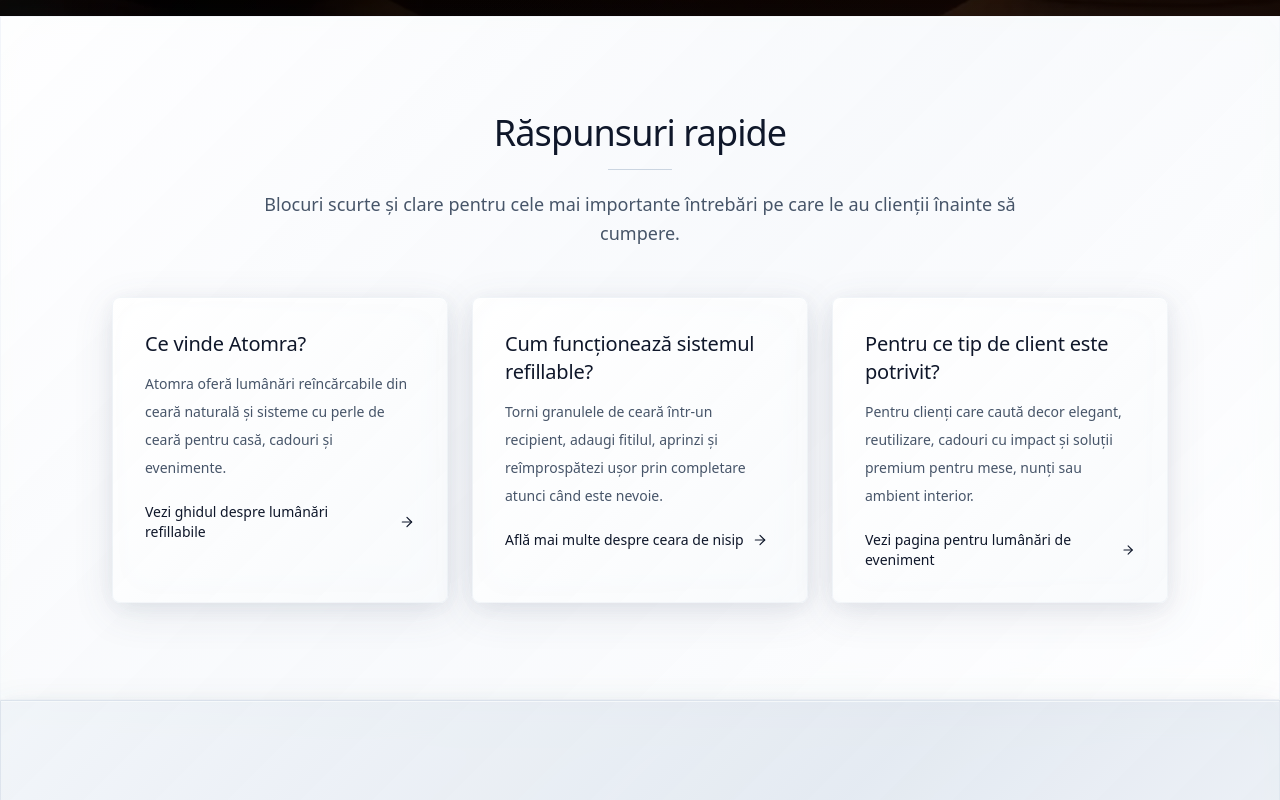
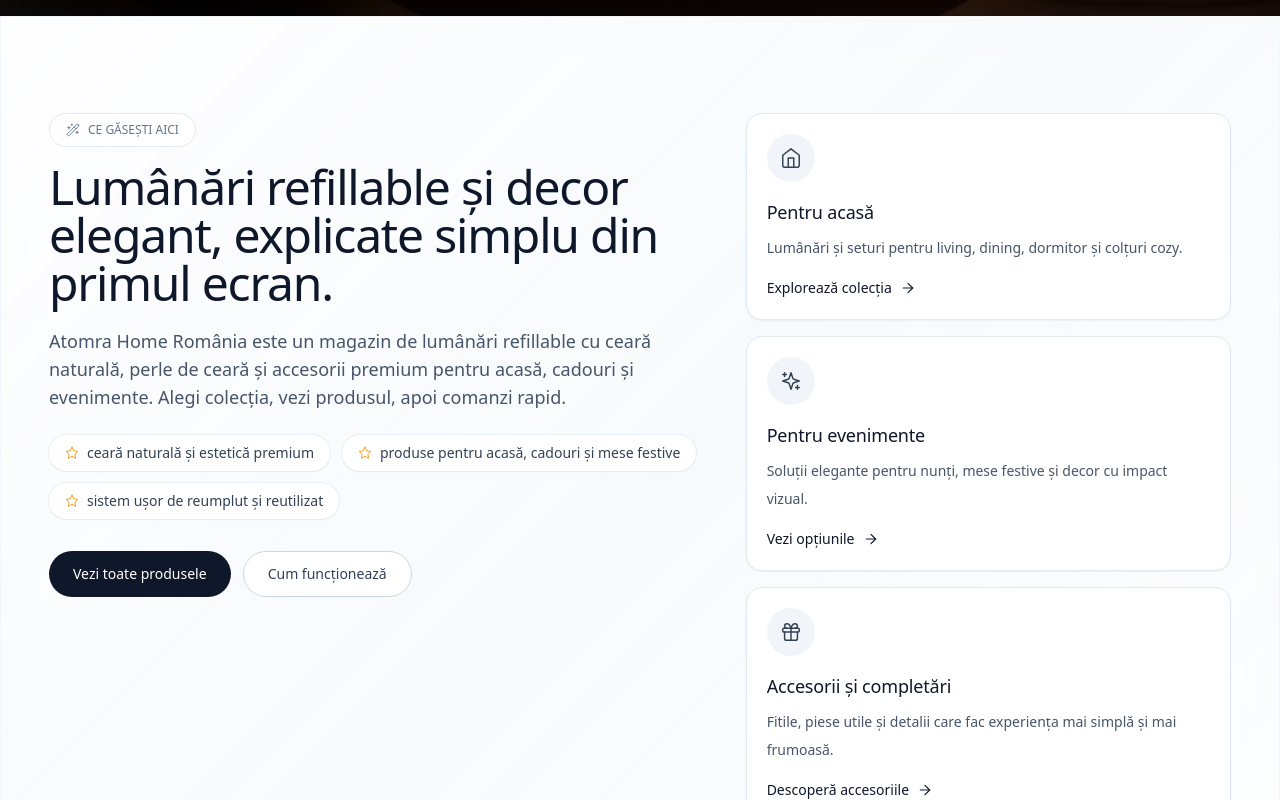
Before and after one commit to nagyistvan1992/AtomraHomerRomania2026Live, a React (Vite) app: page / in a window 1280 px wide. Shown: the part 860-1660 px from the top of the page. Built offline with nearby package versions, Linux system fonts and the light colour scheme.

Commit message:
Improve homepage shopper flow

```diff
--- /dev/null
+++ b/src/components/StorefrontOverview.tsx
@@ -0,0 +1,194 @@
+import { ArrowRight, Gift, Home, Sparkles, Star, Wand2 } from 'lucide-react';
+import { Link } from 'react-router-dom';
+import { useLanguage } from '../context/LanguageContext';
+
+const StorefrontOverview = () => {
+  const { language } = useLanguage();
+
+  const content = {
+    ro: {
+      eyebrow: 'Ce găsești aici',
+      title: 'Lumânări refillable și decor elegant, explicate simplu din primul ecran.',
+      description:
+        'Atomra Home România este un magazin de lumânări refillable cu ceară naturală, perle de ceară și accesorii premium pentru acasă, cadouri și evenimente. Alegi colecția, vezi produsul, apoi comanzi rapid.',
+      proofPoints: [
+        'ceară naturală și estetică premium',
+        'produse pentru acasă, cadouri și mese festive',
+        'sistem ușor de reumplut și reutilizat',
+      ],
+      primaryCta: 'Vezi toate produsele',
+      secondaryCta: 'Cum funcționează',
+      sections: [
+        {
+          icon: Home,
+          title: 'Pentru acasă',
+          description: 'Lumânări și seturi pentru living, dining, dormitor și colțuri cozy.',
+          href: '/home-collection',
+          cta: 'Explorează colecția',
+        },
+        {
+          icon: Sparkles,
+          title: 'Pentru evenimente',
+          description: 'Soluții elegante pentru nunți, mese festive și decor cu impact vizual.',
+          href: '/events-collection',
+          cta: 'Vezi opțiunile',
+        },
+        {
+          icon: Gift,
+          title: 'Accesorii și completări',
+          description: 'Fitile, piese utile și detalii care fac experiența mai simplă și mai frumoasă.',
+          href: '/accesorii',
+          cta: 'Descoperă accesoriile',
+        },
+      ],
+    },
+    hu: {
+      eyebrow: 'Mit találsz itt',
+      title: 'Újratölthető gyertyák és elegáns dekor, első pillantásra érthetően.',
+      description:
+        'Az Atomra Home România újratölthető, természetes viaszos gyertyákat, viaszgyöngyöket és prémium kiegészítőket kínál otthonra, ajándékba és eseményekre. Kiválasztod a kollekciót, megnézed a terméket, majd gyorsan rendelsz.',
+      proofPoints: [
+        'természetes viasz és prémium megjelenés',
+        'termékek otthonra, ajándékba és ünnepi asztalokhoz',
+        'könnyen újratölthető és újrahasználható rendszer',
+      ],
+      primaryCta: 'Összes termék',
+      secondaryCta: 'Hogyan működik',
+      sections: [
+        {
+          icon: Home,
+          title: 'Otthonra',
+          description: 'Gyertyák és szettek nappaliba, étkezőbe, hálóba és hangulatos sarkokba.',
+          href: '/home-collection',
+          cta: 'Kollekció megnyitása',
+        },
+        {
+          icon: Sparkles,
+          title: 'Eseményekre',
+          description: 'Elegáns megoldások esküvőkre, ünnepi asztalokra és látványos dekorhoz.',
+          href: '/events-collection',
+          cta: 'Lehetőségek megtekintése',
+        },
+        {
+          icon: Gift,
+          title: 'Kiegészítők',
+          description: 'Kanócok és hasznos részletek, hogy az élmény egyszerűbb és szebb legyen.',
+          href: '/accesorii',
+          cta: 'Kiegészítők felfedezése',
+        },
+      ],
+    },
+    en: {
+      eyebrow: 'What you will find here',
+      title: 'Refillable candles and elegant decor, made clear from the first screen.',
+      description:
+        'Atomra Home Romania is a refillable candle store built around natural wax, wax pearls, and premium accessories for home styling, gifting, and events. Choose a collection, open a product, and order with confidence.',
+      proofPoints: [
+        'natural wax and premium styling',
+        'products for home, gifting, and event tables',
+        'an easy refillable and reusable system',
+      ],
+      primaryCta: 'View all products',
+      secondaryCta: 'How it works',
+      sections: [
+        {
+          icon: Home,
+          title: 'For home',
+          description: 'Candles and curated sets for living spaces, dining tables, bedrooms, and cozy corners.',
+          href: '/home-collection',
+          cta: 'Explore the collection',
+        },
+        {
+          icon: Sparkles,
+          title: 'For events',
+          description: 'Elegant options for weddings, festive tables, and statement decor moments.',
+          href: '/events-collection',
+          cta: 'See the options',
+        },
+        {
+          icon: Gift,
+          title: 'Accessories',
+          description: 'Wicks and useful finishing pieces that make the experience smoother and more beautiful.',
+          href: '/accesorii',
+          cta: 'Browse accessories',
+        },
+      ],
+    },
+  }[language];
+
+  return (
+    <section className="luxury-section-light py-16 sm:py-20 lg:py-24">
+      <div className="mx-auto max-w-7xl px-6 sm:px-8 lg:px-12">
+        <div className="grid gap-10 lg:grid-cols-[1.15fr_0.85fr] lg:items-start">
+          <div>
+            <div className="mb-4 inline-flex items-center gap-2 rounded-full border border-slate-200 bg-white/80 px-4 py-2 text-xs uppercase tracking-[0.2em] text-slate-500">
+              <Wand2 size={14} strokeWidth={1.6} />
+              <span>{content.eyebrow}</span>
+            </div>
+
+            <h2 className="max-w-3xl text-3xl font-extralight leading-tight tracking-tight text-slate-900 sm:text-4xl lg:text-5xl">
+              {content.title}
+            </h2>
+
+            <p className="mt-5 max-w-3xl text-base font-light leading-8 text-slate-600 sm:text-lg">
+              {content.description}
+            </p>
+
+            <div className="mt-6 flex flex-wrap gap-3">
+              {content.proofPoints.map((point) => (
+                <div
+                  key={point}
+                  className="inline-flex items-center gap-2 rounded-full bg-white px-4 py-2 text-sm font-light text-slate-700 shadow-sm ring-1 ring-slate-200/70"
+                >
+                  <Star size={14} strokeWidth={1.6} className="text-amber-500" />
+                  <span>{point}</span>
+                </div>
+              ))}
+            </div>
+
+            <div className="mt-8 flex flex-col gap-3 sm:flex-row">
+              <Link
+                to="/toate-produsele"
+                className="inline-flex items-center justify-center rounded-full bg-slate-900 px-6 py-3 text-sm font-medium text-white transition hover:bg-slate-800"
+              >
+                {content.primaryCta}
+              </Link>
+              <Link
+                to="/instructions"
+                className="inline-flex items-center justify-center rounded-full border border-slate-300 bg-white px-6 py-3 text-sm font-medium text-slate-700 transition hover:bg-slate-50"
+              >
+                {content.secondaryCta}
+              </Link>
+            </div>
+          </div>
+
+          <div className="grid gap-4 sm:grid-cols-3 lg:grid-cols-1">
+            {content.sections.map((section) => {
+              const Icon = section.icon;
+
+              return (
+                <Link
+                  key={section.href}
+                  to={section.href}
+                  className="group rounded-2xl border border-slate-200 bg-white p-5 shadow-sm transition duration-300 hover:-translate-y-1 hover:shadow-lg"
+                >
+                  <div className="mb-4 flex h-12 w-12 items-center justify-center rounded-full bg-slate-100 text-slate-700 transition group-hover:bg-slate-900 group-hover:text-white">
+                    <Icon size={22} strokeWidth={1.6} />
+                  </div>
+                  <h3 className="text-lg font-light text-slate-900">{section.title}</h3>
+                  <p className="mt-2 text-sm font-light leading-7 text-slate-600">{section.description}</p>
+                  <div className="mt-4 inline-flex items-center gap-2 text-sm font-medium text-slate-900">
+                    <span>{section.cta}</span>
+                    <ArrowRight size={16} strokeWidth={1.8} className="transition group-hover:translate-x-1" />
+                  </div>
+                </Link>
+              );
+            })}
+          </div>
+        </div>
+      </div>
+    </section>
+  );
+};
+
+export default StorefrontOverview;
--- a/src/pages/HomePage.tsx
+++ b/src/pages/HomePage.tsx
@@ -2,6 +2,7 @@ import React, { Suspense, lazy, useEffect } from 'react';
 import { useLanguage } from '../context/LanguageContext';
 import SEOHead from '../components/SEOHead';
 import Hero from '../components/Hero';
+import StorefrontOverview from '../components/StorefrontOverview';
 import AnswerHighlights from '../components/AnswerHighlights';
 import IntentGuides from '../components/IntentGuides';
 import ComparisonGuides from '../components/ComparisonGuides';
@@ -101,9 +102,7 @@ const HomePage = () => {
 
       <div className="relative z-10">
         <Hero />
-        <AnswerHighlights />
-        <IntentGuides />
-        <ComparisonGuides />
+        <StorefrontOverview />
         <DeferredSection className="luxury-section-light">
           <Suspense fallback={sectionFallback}>
             <CategoryGallery />
@@ -129,6 +128,9 @@ const HomePage = () => {
             <FAQ />
           </Suspense>
         </DeferredSection>
+        <AnswerHighlights />
+        <IntentGuides />
+        <ComparisonGuides />
       </div>
     </div>
   );
```
